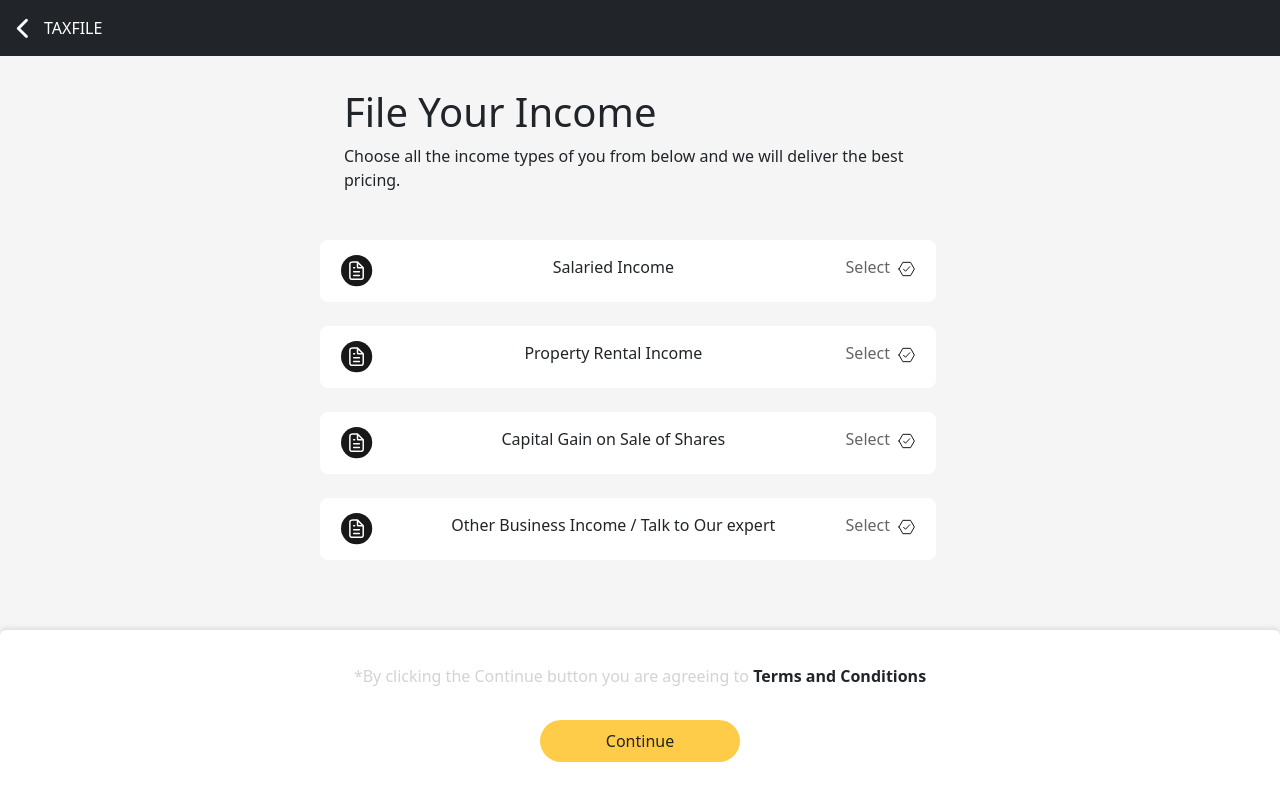
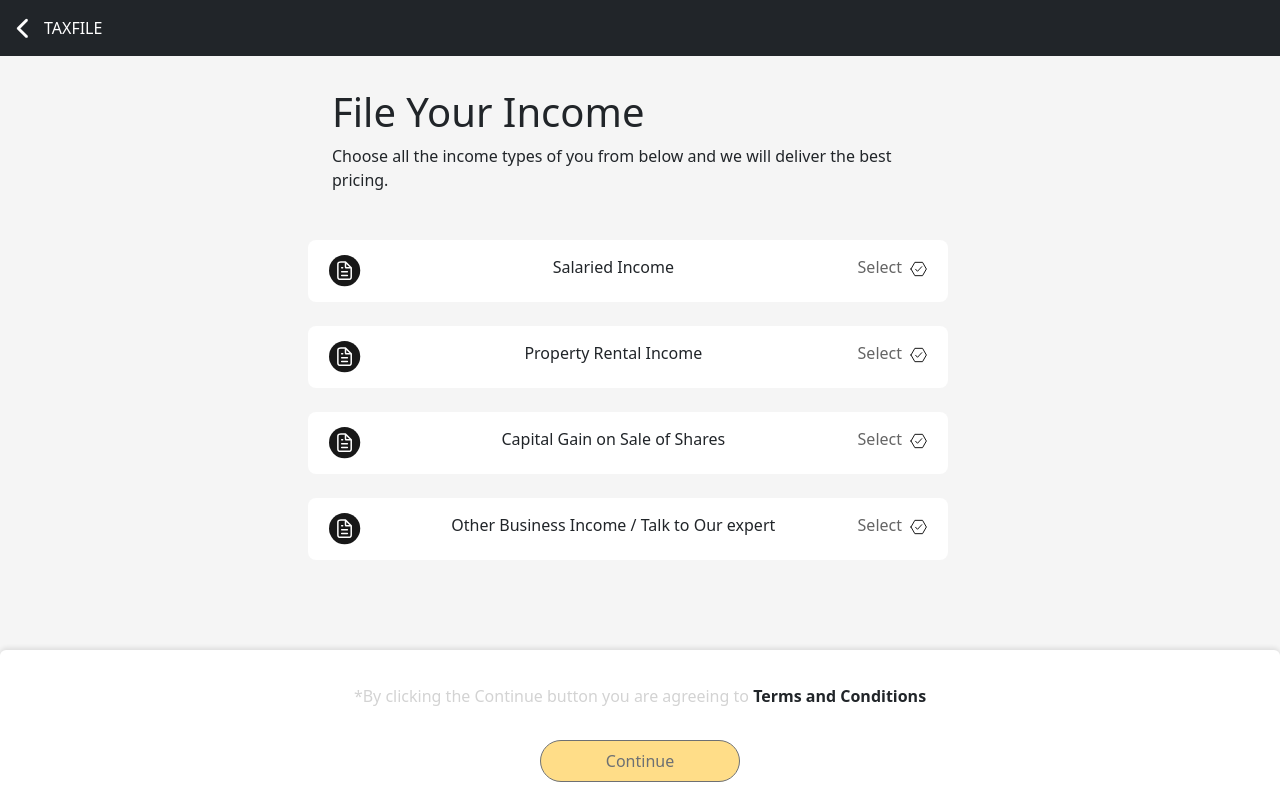
Before and after one commit to Sumanth-03/tax-website, a React (Create React App) app: page /file-your-income in a window 1280 px wide. Built offline with nearby package versions, Linux system fonts and the light colour scheme.

Commit message:
made some changes to footer button

```diff
--- a/src/App.css
+++ b/src/App.css
@@ -111,7 +111,7 @@
   background-color: white;
   box-shadow: 0 -2px 5px rgba(0, 0, 0, 0.1);
   z-index: 1000;
-  padding: 10px 0 30px 0;
+  padding: 10px 0 10px 0;
 }
 .mb-13{
   margin-bottom: 13rem;
@@ -119,3 +119,6 @@
 .mb-18{
   margin-bottom: 18rem;
 }
+.mb-8{
+  margin-bottom: 8rem;
+}
--- a/src/components/File-your-income.jsx
+++ b/src/components/File-your-income.jsx
@@ -137,28 +137,25 @@ const FileYourIncome = () => {
     let newInc = [0,0,0,0];
     setIncomes(newInc);
   }
-
-
   };
-
   return (
     <div className="">
     <Header action='/'/>
     <div className="">
     {isloading && <div className="spinner-overlay z-30">
           <div className="spinner-container">
-            <div class="spinner-border" role="status">
+            <div className="spinner-border" role="status">
 
           </div>
           </div>
       </div>}
       <div className="row justify-content-center bg-color-gray w-100">
-        <div className="col-12 col-lg-6 bg-color-gray" >
+        <div className="col-12 col-lg-6 bg-color-gray p-0" >
             <section className="m-4">
                 <h1>File Your Income</h1>
                 <p className="mb-4">Choose all the income types of you from below and we will deliver the best pricing.</p>
             </section>
-            <div  className ={`custom-container overflow-auto mb-13 ${ clickedAny ? '':''}` }>
+            <div  className ={`custom-container overflow-auto mb-13 w-100 ${ clickedAny ? '':''}` }>
                 <section className="dropdown mt-4 rounded-3 p-2 bg-color-white">
                     <button className="btn  w-100" type="button" onClick={()=>{toggleDropdown(0)}}>
                     <img src={icon} alt="Icon" className="me-2 float-start" />
@@ -260,13 +257,13 @@ const FileYourIncome = () => {
                 <Inputs inputName={'Business income'} setValue={setValue}></Inputs> */}
             </div>
             <div>
-            <footer className={`text-center rounded-top fixed-footer ${clickedAny ? 'fixed-footer':''}`}>
+            <footer className={`text-center rounded-top fixed-footer`}>
                 <p className="m-4">
                     <span style={{ color: 'lightgray' }}>*By clicking the Continue button you are agreeing to </span>
                     <strong>Terms and Conditions</strong>
                 </p>
 
-                <button className="btn button-1 rounded-pill m-2" onClick={handleContinue} >
+                <button className="btn button-1 rounded-pill m-2" onClick={handleContinue} disabled={![...incomes].filter(s => s > 0).length >= 1}>
                     Continue
                 </button>
             </footer>
--- a/src/components/Process.jsx
+++ b/src/components/Process.jsx
@@ -187,7 +187,7 @@ const Process = () => {
                 </section>
             </div>
             <div>
-            <footer className='bg-color-gray m-0 p-4'>
+            <div className='bg-color-gray m-0 p-4'>
                 <form onSubmit={handleSubmit} className='mt-2'>
                     <div className="mb-3">
                     <label htmlFor="phoneNumber" className="form-label">Phone Number</label>
@@ -201,7 +201,7 @@ const Process = () => {
                     />
                     {errors.phoneNumber && <div className="invalid-feedback">{errors.phoneNumber}</div>}
                     </div>
-                    <div className="mb-3">
+                    <div className="mb-8">
                     <label htmlFor="email" className="form-label">Email</label>
                     <input
                         type="email"
@@ -213,9 +213,11 @@ const Process = () => {
                     />
                     {errors.email && <div className="invalid-feedback">{errors.email}</div>}
                     </div>
-                    <div className='text-center'><button type="submit"  className="align-content-center btn button-1 rounded-pill m-2">Continue Pay</button></div>
+                    <footer>
+                      <div className='text-center fixed-footer'><button type="submit" disabled={errors.phoneNumber || errors.email || !phoneNumber || !email} className="align-content-center btn button-1 rounded-pill m-2">Continue Pay</button></div>
+                    </footer>
                 </form>
-            </footer>
+            </div>
             </div>
 
         </div>
```
